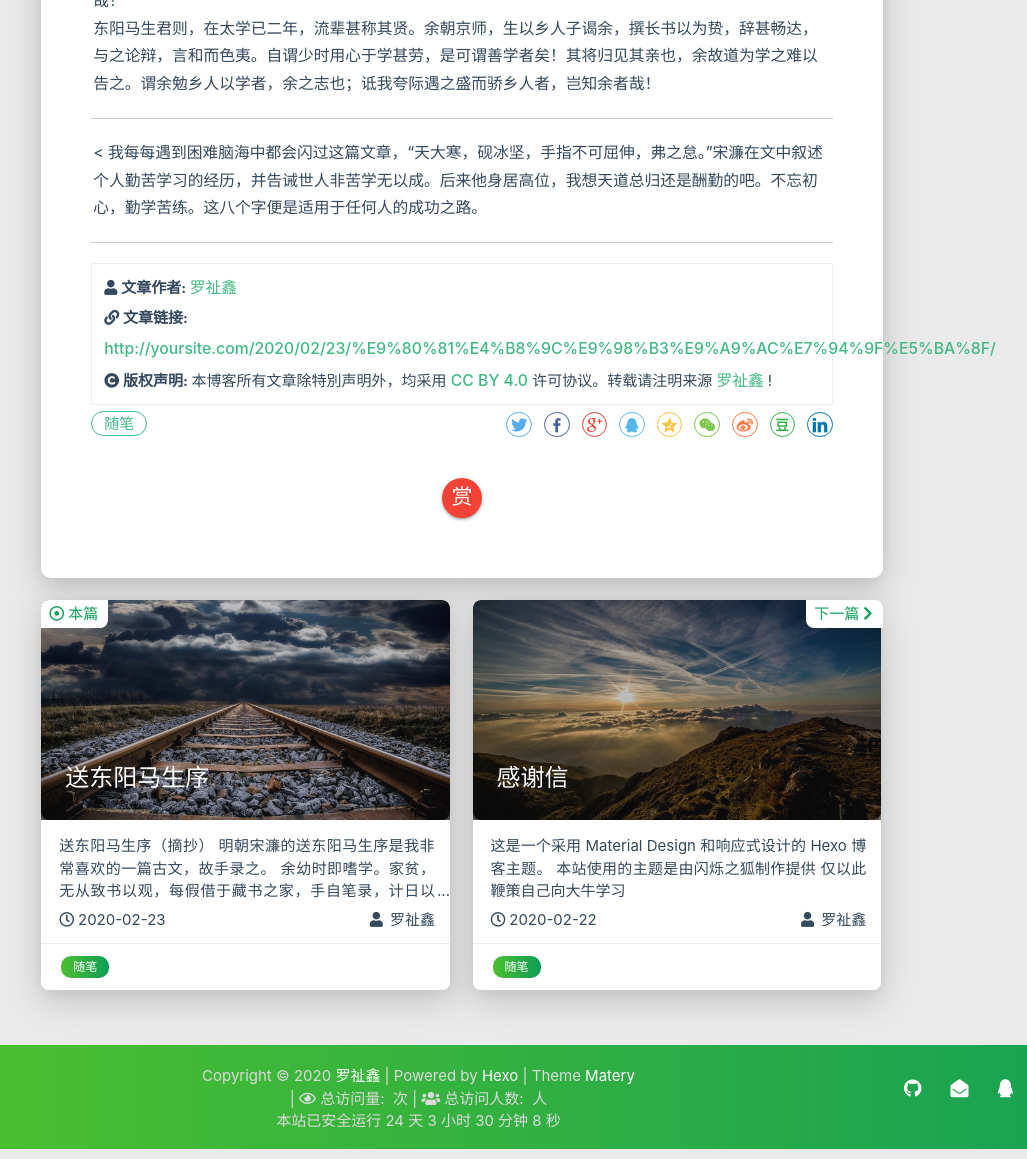
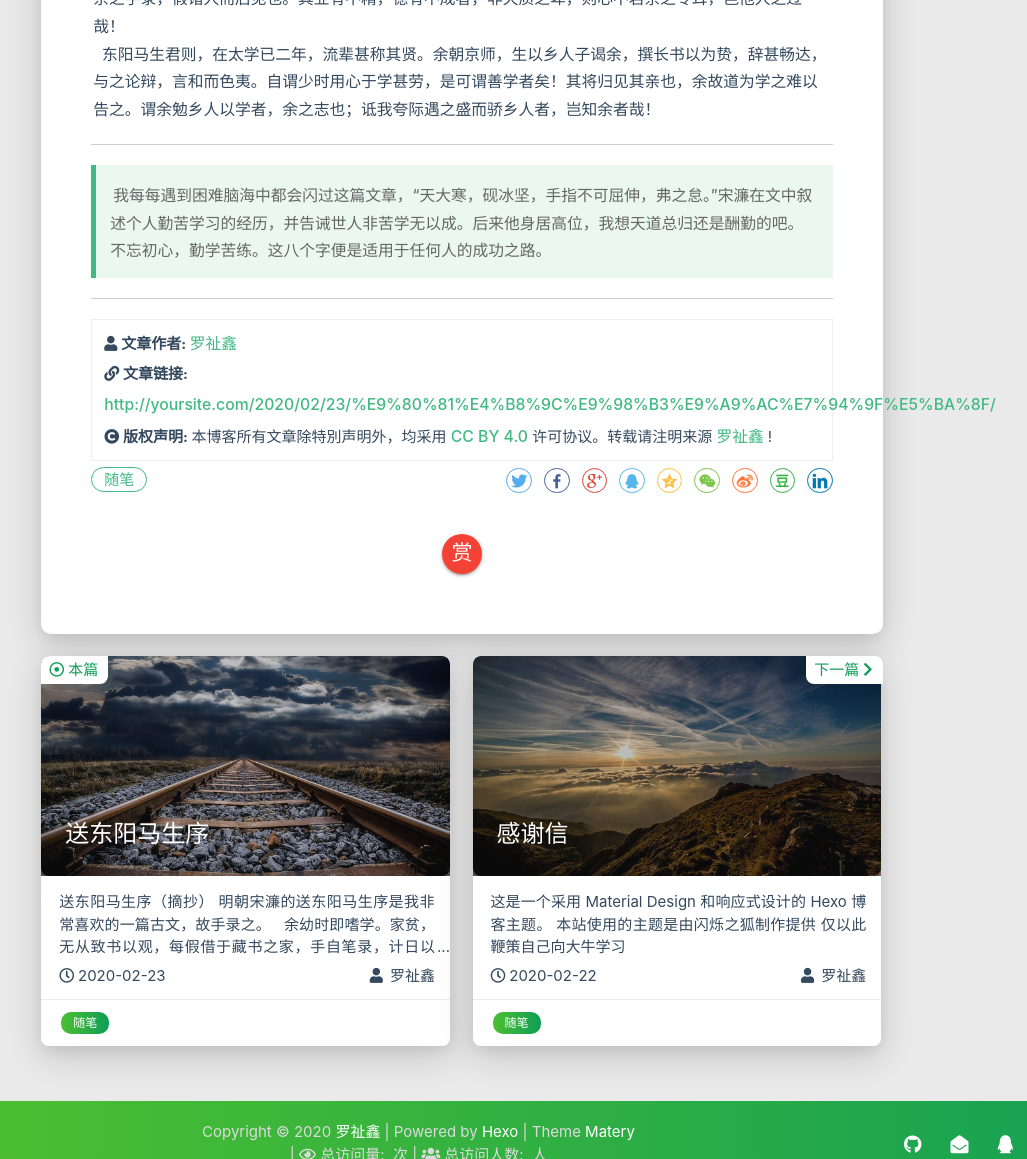
Before and after one commit to 1096768978/1096768978.github.io, a plain HTML site: page 2020/02/23/送东阳马生序/index.html in a window 1280 px wide. Shown: the part 960-2119 px from the top of the page, without its empty margins (34-1061 px from the left). Drawn offline with Linux system fonts and the light colour scheme; some packages are replaced by stand-ins of ours; no server answers; a script that the page names is missing.

Commit message:
Site updated: 2020-02-23 11:30:00

```diff
--- a/2020/02/23/送东阳马生序/index.html
+++ b/2020/02/23/送东阳马生序/index.html
@@ -9,7 +9,8 @@
 送东阳马生序（摘抄）
 
 
-明朝宋濂的送东阳马生序是我非常喜欢的一篇古文，故手录之。  余幼时即嗜学。家贫，无从致书以观，每假借于藏书之家，手自笔录，计日以还。天大寒，砚冰坚，手指不可屈伸，弗之怠。录毕，走送之，不敢稍逾约。以是人多以书假余">
+明朝宋濂的送东阳马生序是我非常喜欢的一篇古文，故手录之。
+  &amp;nbsp;&amp;nbsp;余幼时即嗜学。家贫，无从致书以观，每假借于藏书之家，手自笔录，计日以还。天大寒，砚冰坚，手指不可屈伸，弗之怠。录毕，走送之，不">
     <meta http-equiv="X-UA-Compatible" content="IE=edge">
     <meta name="viewport" content="width=device-width, initial-scale=1.0, user-scalable=no">
     <meta name="renderer" content="webkit|ie-stand|ie-comp">
@@ -466,9 +467,12 @@
 <p>送东阳马生序（摘抄）</p>
 </blockquote>
 <hr>
-<h3 id="明朝宋濂的送东阳马生序是我非常喜欢的一篇古文，故手录之。"><a href="#明朝宋濂的送东阳马生序是我非常喜欢的一篇古文，故手录之。" class="headerlink" title="明朝宋濂的送东阳马生序是我非常喜欢的一篇古文，故手录之。"></a>明朝宋濂的送东阳马生序是我非常喜欢的一篇古文，故手录之。</h3><p>  余幼时即嗜学。家贫，无从致书以观，每假借于藏书之家，手自笔录，计日以还。天大寒，砚冰坚，手指不可屈伸，弗之怠。录毕，走送之，不敢稍逾约。以是人多以书假余，余因得遍观群书。既加冠，益慕圣贤之道 ，又患无硕师、名人与游，尝趋百里外，从乡之先达执经叩问。先达德隆望尊，门人弟子填其室，未尝稍降辞色。余立侍左右，援疑质理，俯身倾耳以请；或遇其叱咄，色愈恭，礼愈至，不敢出一言以复；俟其欣悦，则又请焉。故余虽愚，卒获有所闻。<br>  当余之从师也，负箧曳屣，行深山巨谷中，穷冬烈风，大雪深数尺，足肤皲裂而不知。至舍，四支僵劲不能动，媵人持汤沃灌，以衾拥覆，久而乃和。寓逆旅，主人日再食，无鲜肥滋味之享。同舍生皆被绮绣，戴朱缨宝饰之帽，腰白玉之环，左佩刀，右备容臭，烨然若神人；余则缊袍敝衣处其间，略无慕艳意。以中有足乐者，不知口体之奉不若人也。盖余之勤且艰若此。<br>  今虽耄老，未有所成，犹幸预君子之列，而承天子之宠光，缀公卿之后，日侍坐备顾问，四海亦谬称其氏名，况才之过于余者乎？<br>  今诸生学于太学，县官日有廪稍之供，父母岁有裘葛之遗，无冻馁之患矣；坐大厦之下而诵《诗》《书》，无奔走之劳矣；有司业、博士为之师，未有问而不告，求而不得者也；凡所宜有之书，皆集于此，不必若余之手录，假诸人而后见也。其业有不精，德有不成者，非天质之卑，则心不若余之专耳，岂他人之过哉！<br>  东阳马生君则，在太学已二年，流辈甚称其贤。余朝京师，生以乡人子谒余，撰长书以为贽，辞甚畅达，与之论辩，言和而色夷。自谓少时用心于学甚劳，是可谓善学者矣！其将归见其亲也，余故道为学之难以告之。谓余勉乡人以学者，余之志也；诋我夸际遇之盛而骄乡人者，岂知余者哉！  </p>
+<h3 id="明朝宋濂的送东阳马生序是我非常喜欢的一篇古文，故手录之。"><a href="#明朝宋濂的送东阳马生序是我非常喜欢的一篇古文，故手录之。" class="headerlink" title="明朝宋濂的送东阳马生序是我非常喜欢的一篇古文，故手录之。"></a>明朝宋濂的送东阳马生序是我非常喜欢的一篇古文，故手录之。</h3><hr>
+<p>  &nbsp;&nbsp;余幼时即嗜学。家贫，无从致书以观，每假借于藏书之家，手自笔录，计日以还。天大寒，砚冰坚，手指不可屈伸，弗之怠。录毕，走送之，不敢稍逾约。以是人多以书假余，余因得遍观群书。既加冠，益慕圣贤之道 ，又患无硕师、名人与游，尝趋百里外，从乡之先达执经叩问。先达德隆望尊，门人弟子填其室，未尝稍降辞色。余立侍左右，援疑质理，俯身倾耳以请；或遇其叱咄，色愈恭，礼愈至，不敢出一言以复；俟其欣悦，则又请焉。故余虽愚，卒获有所闻。<br>  &nbsp;&nbsp;当余之从师也，负箧曳屣，行深山巨谷中，穷冬烈风，大雪深数尺，足肤皲裂而不知。至舍，四支僵劲不能动，媵人持汤沃灌，以衾拥覆，久而乃和。寓逆旅，主人日再食，无鲜肥滋味之享。同舍生皆被绮绣，戴朱缨宝饰之帽，腰白玉之环，左佩刀，右备容臭，烨然若神人；余则缊袍敝衣处其间，略无慕艳意。以中有足乐者，不知口体之奉不若人也。盖余之勤且艰若此。<br>  &nbsp;&nbsp;今虽耄老，未有所成，犹幸预君子之列，而承天子之宠光，缀公卿之后，日侍坐备顾问，四海亦谬称其氏名，况才之过于余者乎？<br>  &nbsp;&nbsp;今诸生学于太学，县官日有廪稍之供，父母岁有裘葛之遗，无冻馁之患矣；坐大厦之下而诵《诗》《书》，无奔走之劳矣；有司业、博士为之师，未有问而不告，求而不得者也；凡所宜有之书，皆集于此，不必若余之手录，假诸人而后见也。其业有不精，德有不成者，非天质之卑，则心不若余之专耳，岂他人之过哉！<br>  &nbsp;&nbsp;东阳马生君则，在太学已二年，流辈甚称其贤。余朝京师，生以乡人子谒余，撰长书以为贽，辞甚畅达，与之论辩，言和而色夷。自谓少时用心于学甚劳，是可谓善学者矣！其将归见其亲也，余故道为学之难以告之。谓余勉乡人以学者，余之志也；诋我夸际遇之盛而骄乡人者，岂知余者哉！  </p>
 <hr>
-<p>&lt; 我每每遇到困难脑海中都会闪过这篇文章，“天大寒，砚冰坚，手指不可屈伸，弗之怠。”宋濂在文中叙述个人勤苦学习的经历，并告诫世人非苦学无以成。后来他身居高位，我想天道总归还是酬勤的吧。不忘初心，勤学苦练。这八个字便是适用于任何人的成功之路。</p>
+<blockquote>
+<p>我每每遇到困难脑海中都会闪过这篇文章，“天大寒，砚冰坚，手指不可屈伸，弗之怠。”宋濂在文中叙述个人勤苦学习的经历，并告诫世人非苦学无以成。后来他身居高位，我想天道总归还是酬勤的吧。不忘初心，勤学苦练。这八个字便是适用于任何人的成功之路。</p>
+</blockquote>
 
             </div>
             <hr/>
@@ -720,7 +724,8 @@
 送东阳马生序（摘抄）
 
 
-明朝宋濂的送东阳马生序是我非常喜欢的一篇古文，故手录之。  余幼时即嗜学。家贫，无从致书以观，每假借于藏书之家，手自笔录，计日以还。天大寒，砚冰坚，手指不可屈伸，弗之怠。录毕，走送之，不敢稍逾约。以是人多以书假余
+明朝宋濂的送东阳马生序是我非常喜欢的一篇古文，故手录之。
+  &nbsp;&nbsp;余幼时即嗜学。家贫，无从致书以观，每假借于藏书之家，手自笔录，计日以还。天大寒，砚冰坚，手指不可屈伸，弗之怠。录毕，走送之，不
 
                     </div>
                     <div class="publish-info">
```
Also changed, not shown: 2020/02/22/感谢信/index.html (+2 -1 lines), archives/2020/02/index.html (+2 -1 lines), archives/2020/index.html (+2 -1 lines), archives/index.html (+2 -1 lines), index.html (+2 -1 lines).
